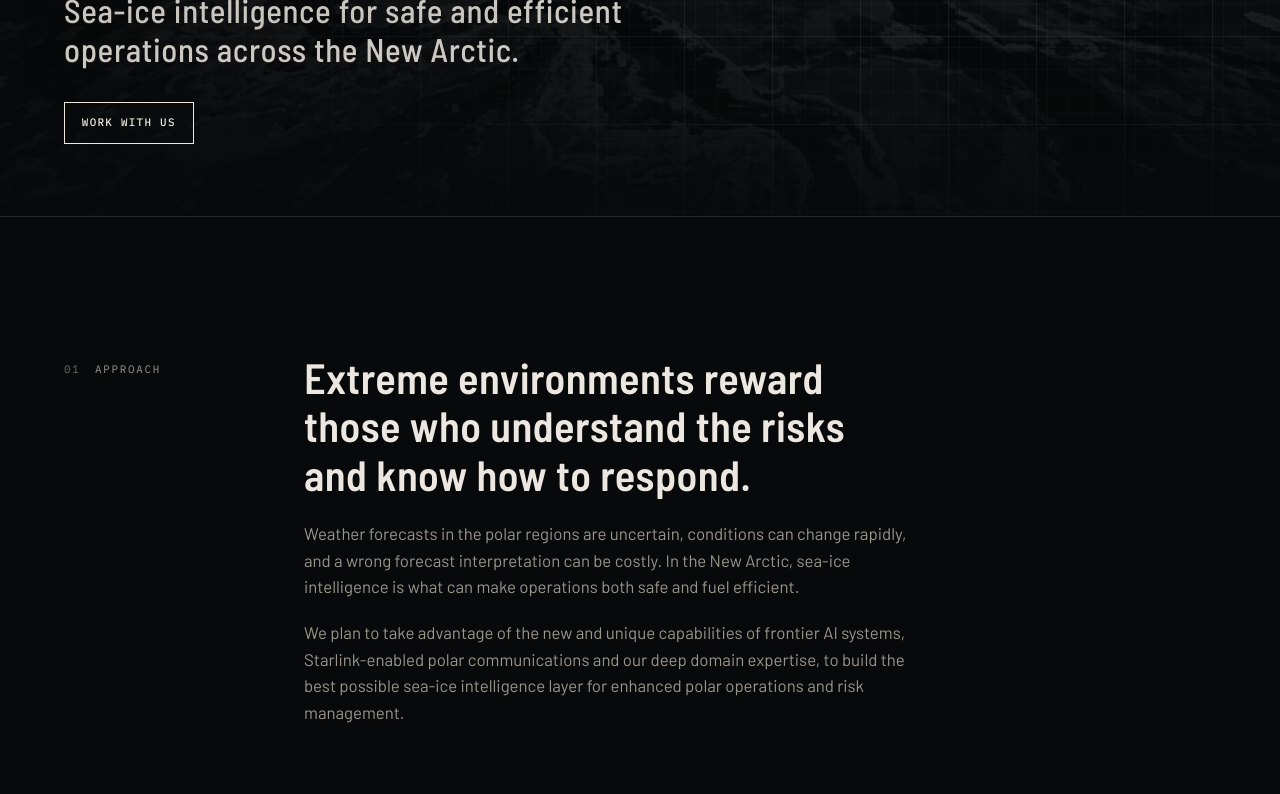
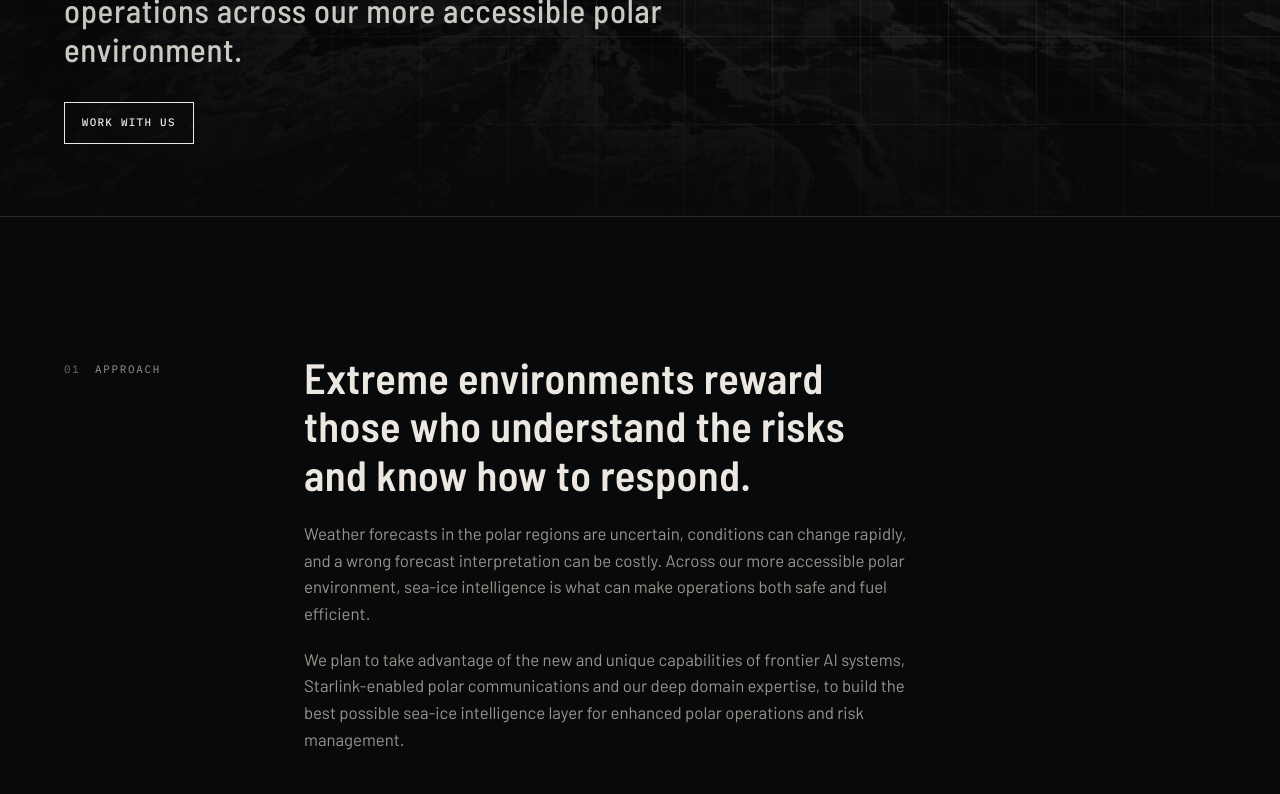
Before and after one commit to 82north/82north.github.io, a plain HTML site: page index.html in a window 1280 px wide. Shown: the part 641-1435 px from the top of the page. Drawn offline with nearby package versions, Linux system fonts and the light colour scheme.

Commit message:
Reframe the site around operations across our more accessible polar environment.
Co-authored-by: Cursor <cursoragent@cursor.com>

```diff
--- a/index.html
+++ b/index.html
@@ -4,7 +4,7 @@
     <meta charset="UTF-8">
     <meta name="viewport" content="width=device-width, initial-scale=1.0">
     <title>82 NORTH</title>
-    <meta name="description" content="82 NORTH — Predict. Assess. Operate. Sea-ice intelligence for polar operations, built on remote sensing, physical models and AI.">
+    <meta name="description" content="82 NORTH — Predict. Assess. Operate. Sea-ice intelligence for safe and efficient operations across our more accessible polar environment.">
     <link rel="icon" href="favicon.svg" type="image/svg+xml">
     <link rel="stylesheet" href="styles.css?v=3">
     <link rel="stylesheet" href="https://unpkg.com/leaflet@1.9.4/dist/leaflet.css">
@@ -32,7 +32,7 @@
             <div class="hero-copy">
                 <h1>82<span class="brand-gap"></span>NORTH</h1>
                 <p class="tagline">Predict. Assess. Operate.</p>
-                <p class="lede">Sea-ice intelligence for safe and efficient operations across the New Arctic.</p>
+                <p class="lede">Sea-ice intelligence for safe and efficient operations across our more accessible polar environment.</p>
                 <a class="cta" href="mailto:team@82north.io">Work with us</a>
             </div>
         </section>
@@ -42,7 +42,7 @@
                 <p class="label"><span class="index">01</span>Approach</p>
                 <div class="measure">
                     <h2>Extreme environments reward those who understand the risks and know how to respond.</h2>
-                    <p>Weather forecasts in the polar regions are uncertain, conditions can change rapidly, and a wrong forecast interpretation can be costly. In the New Arctic, sea-ice intelligence is what can make operations both safe and fuel efficient.</p>
+                    <p>Weather forecasts in the polar regions are uncertain, conditions can change rapidly, and a wrong forecast interpretation can be costly. Across our more accessible polar environment, sea-ice intelligence is what can make operations both safe and fuel efficient.</p>
                     <p>We plan to take advantage of the new and unique capabilities of frontier AI systems, Starlink-enabled polar communications and our deep domain expertise, to build the best possible sea-ice intelligence layer for enhanced polar operations and risk management.</p>
                 </div>
             </div>
@@ -144,7 +144,7 @@
 
     <footer class="site-footer">
         <span>82 NORTH</span>
-        <span>Sea-ice intelligence for polar operations</span>
+        <span>Operations across our more accessible polar environment</span>
         <span>&copy; 2026 82 NORTH</span>
     </footer>
 
```
